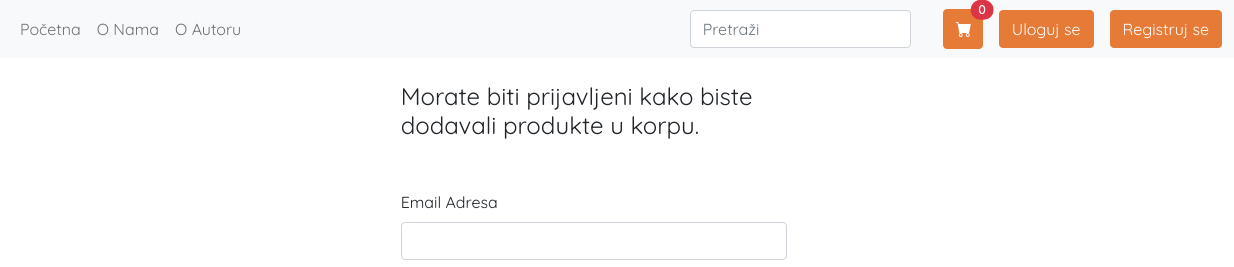
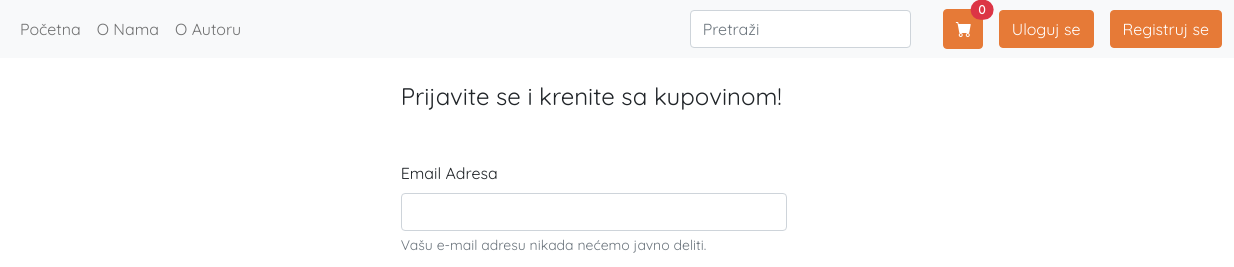
Before and after one commit to laki4006/strings, a plain HTML site: page login.html in a window 1280 px wide. Shown: the top 267 px of the page, 46-1280 px from the left. Drawn offline with nearby package versions, Linux system fonts and the light colour scheme.

Commit message:
Add files via upload

```diff
--- a/login.html
+++ b/login.html
@@ -153,7 +153,7 @@
     <div class="col-8 col-lg-4">
         <!--Products-->
 
-        <h4 style="margin-bottom: 50px;">Morate biti prijavljeni kako biste dodavali produkte u korpu.</h3>
+        <h4 style="margin-bottom: 50px;">Prijavite se i krenite sa kupovinom!</h3>
         <div class="row">
 
 
```
